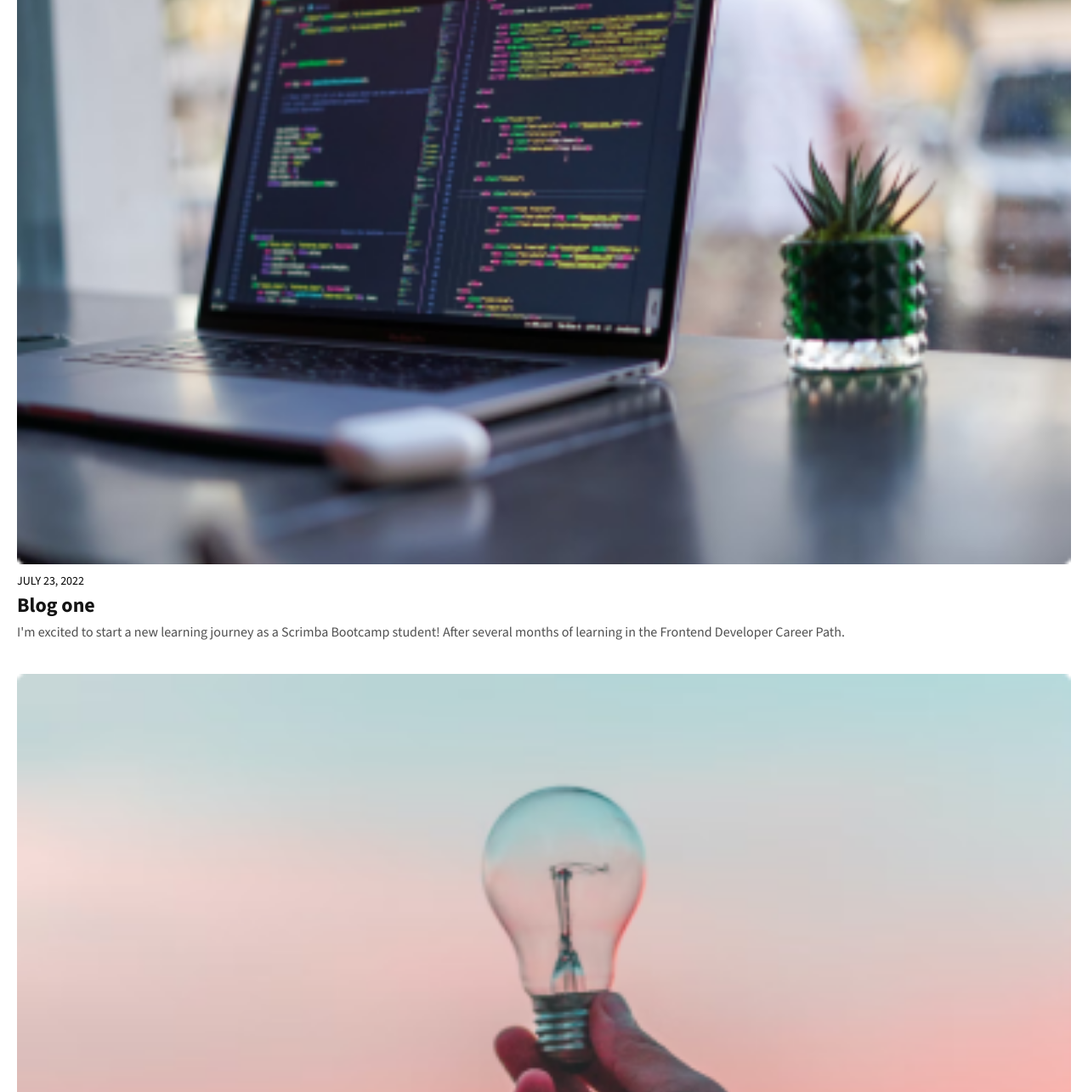
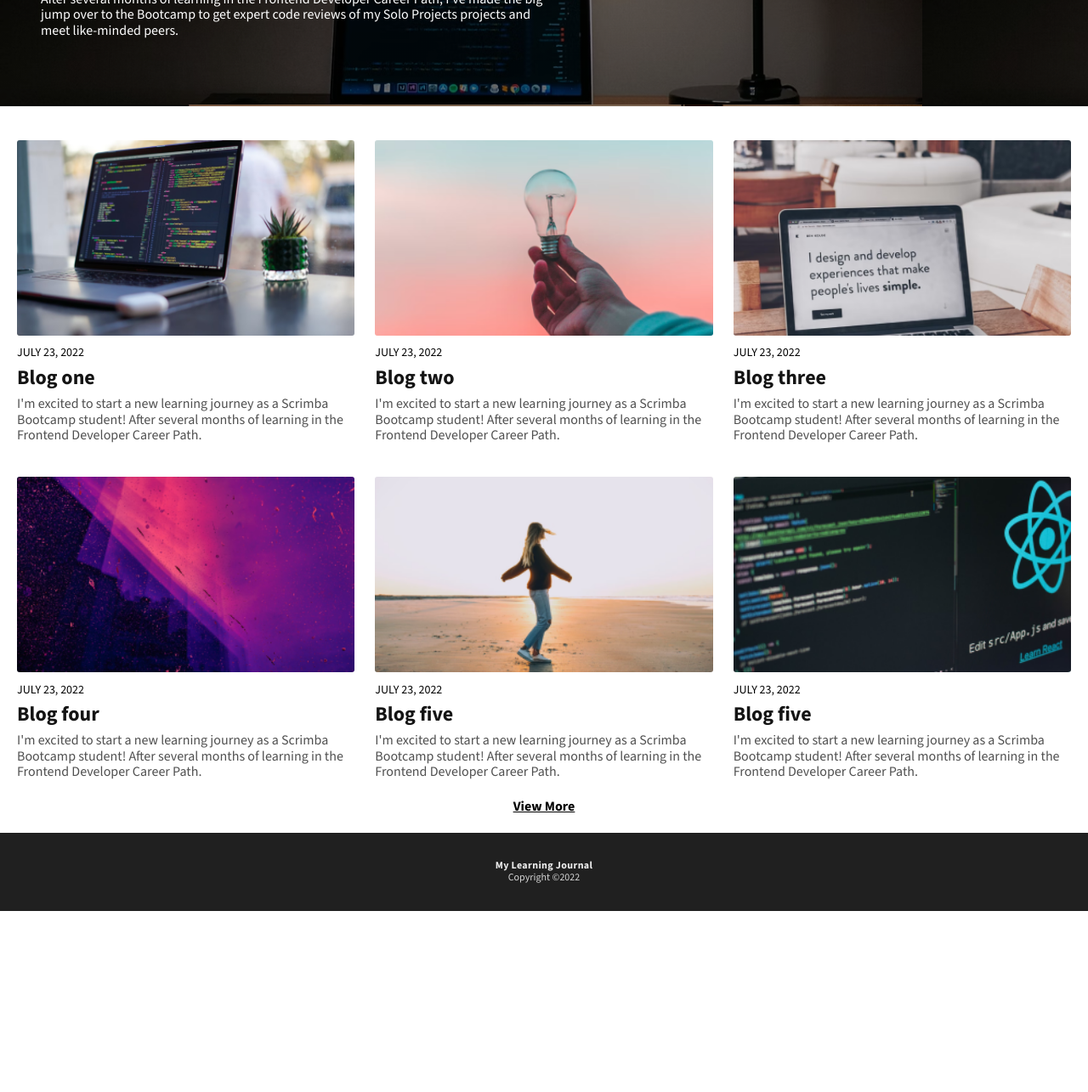
Before and after one commit to SGM-dev/learning-journal, a plain HTML site: page index.html in a window 1280 px wide. Shown: the part 424-1709 px from the top of the page at 85% size. After the commit the page ends 1496 px from the top, so only its background shows below. Drawn offline with nearby package versions, Linux system fonts and the light colour scheme.

Commit message:
Add media queries for desktop layout

```diff
--- a/css/style.css
+++ b/css/style.css
@@ -260,3 +260,56 @@ footer {
   font-weight: 700;
   padding-right: 1em;
 }
+
+/* MEDIA QUERIES */
+
+@media (min-width: 469px) {
+  .hero-post {
+    background: linear-gradient(
+        0deg,
+        rgba(0, 0, 0, 0.31) 0%,
+        rgba(0, 0, 0, 0.31) 100%
+      ),
+      url(/images/blog-image-hero.png),
+      lightgray 0px -670.239px / 100% 296.448% no-repeat;
+    padding: 18em 20em 4em 3em;
+  }
+
+  .hero-post-preview {
+    margin-right: 20em;
+  }
+  .blog-container.container {
+    display: grid;
+    grid-template-columns: repeat(auto-fit, minmax(370px, 1fr));
+    gap: 0 1.5em;
+  }
+
+  .article-image {
+    max-height: 230px;
+  }
+
+  .view-more-btn {
+    grid-column: 1/-1;
+  }
+  .recent-title {
+    grid-column: 1/-1;
+    margin: 0;
+  }
+
+  .self-container {
+    display: flex;
+    gap: 2em;
+  }
+
+  .about-heading {
+    margin-right: 4em;
+  }
+
+  .blog-subtitle {
+    margin-right: 4em;
+  }
+
+  .blog-content {
+    padding: 0 5em;
+  }
+}
--- a/index.html
+++ b/index.html
@@ -47,7 +47,7 @@
           reviews of my Solo Projects projects and meet like-minded peers.
         </p>
       </section>
-      <section class=" blog-container container">
+      <section class="blog-container container">
         <article class="article-container">
           <img
             class="article-image"
@@ -91,6 +91,48 @@
             Career Path.
           </p>
         </article>
+        <article class="article-container">
+          <img
+            class="article-image"
+            src="/images/article-image-04.png"
+            alt="Browsing web on laptop at a coffee shop"
+          />
+          <span class="article-date">July 23, 2022</span>
+          <h2 class="article-title">Blog four</h2>
+          <p class="article-body-preview">
+            I'm excited to start a new learning journey as a Scrimba Bootcamp
+            student! After several months of learning in the Frontend Developer
+            Career Path.
+          </p>
+        </article>
+        <article class="article-container">
+          <img
+            class="article-image"
+            src="/images/article-image-05.png"
+            alt="Browsing web on laptop at a coffee shop"
+          />
+          <span class="article-date">July 23, 2022</span>
+          <h2 class="article-title">Blog five</h2>
+          <p class="article-body-preview">
+            I'm excited to start a new learning journey as a Scrimba Bootcamp
+            student! After several months of learning in the Frontend Developer
+            Career Path.
+          </p>
+        </article>
+        <article class="article-container">
+          <img
+            class="article-image"
+            src="/images/article-image-06.png"
+            alt="Browsing web on laptop at a coffee shop"
+          />
+          <span class="article-date">July 23, 2022</span>
+          <h2 class="article-title">Blog five</h2>
+          <p class="article-body-preview">
+            I'm excited to start a new learning journey as a Scrimba Bootcamp
+            student! After several months of learning in the Frontend Developer
+            Career Path.
+          </p>
+        </article>
         <button class="view-more-btn">View More</button>
       </section>
       <footer>
```
Also changed, not shown: pages/about.html (+9 -4 lines), images/article-image-04.png (added), images/article-image-05.png (added), images/article-image-06.png (added), images/blog-image-hero.png (added).
